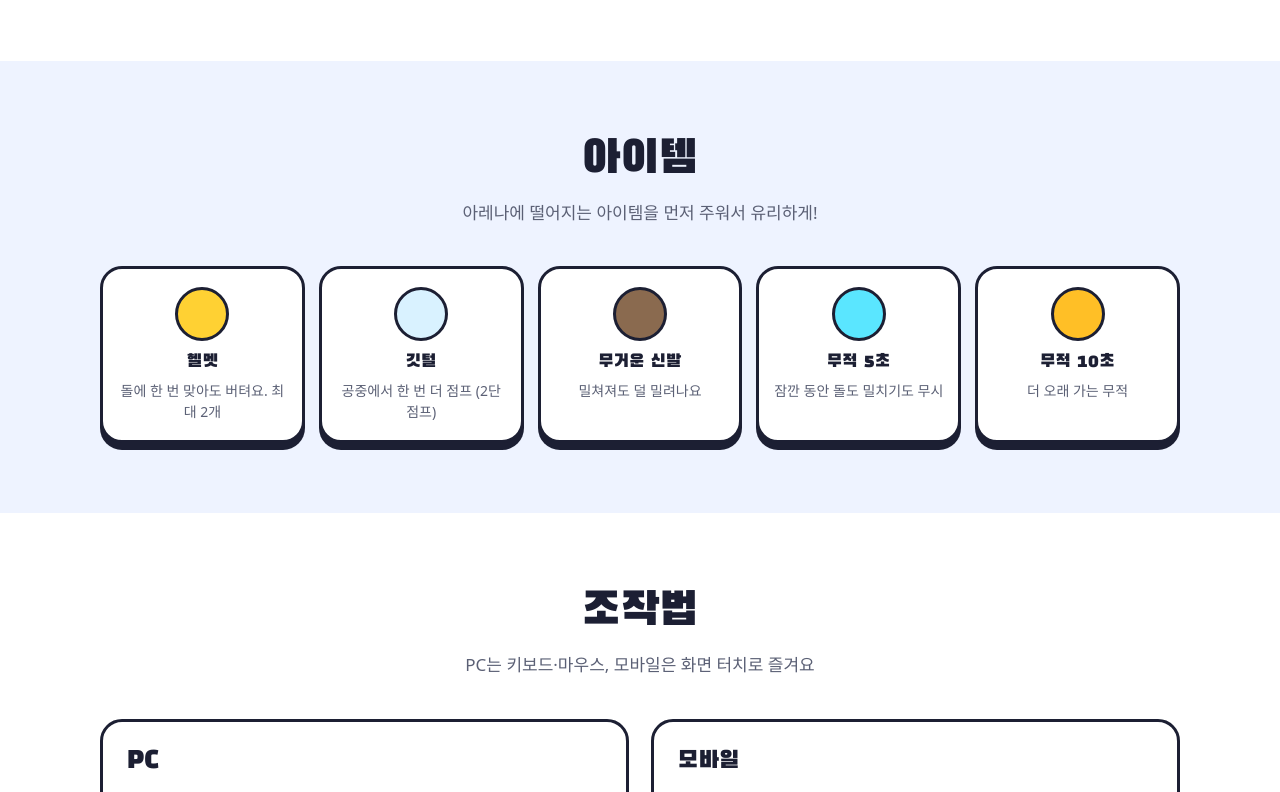
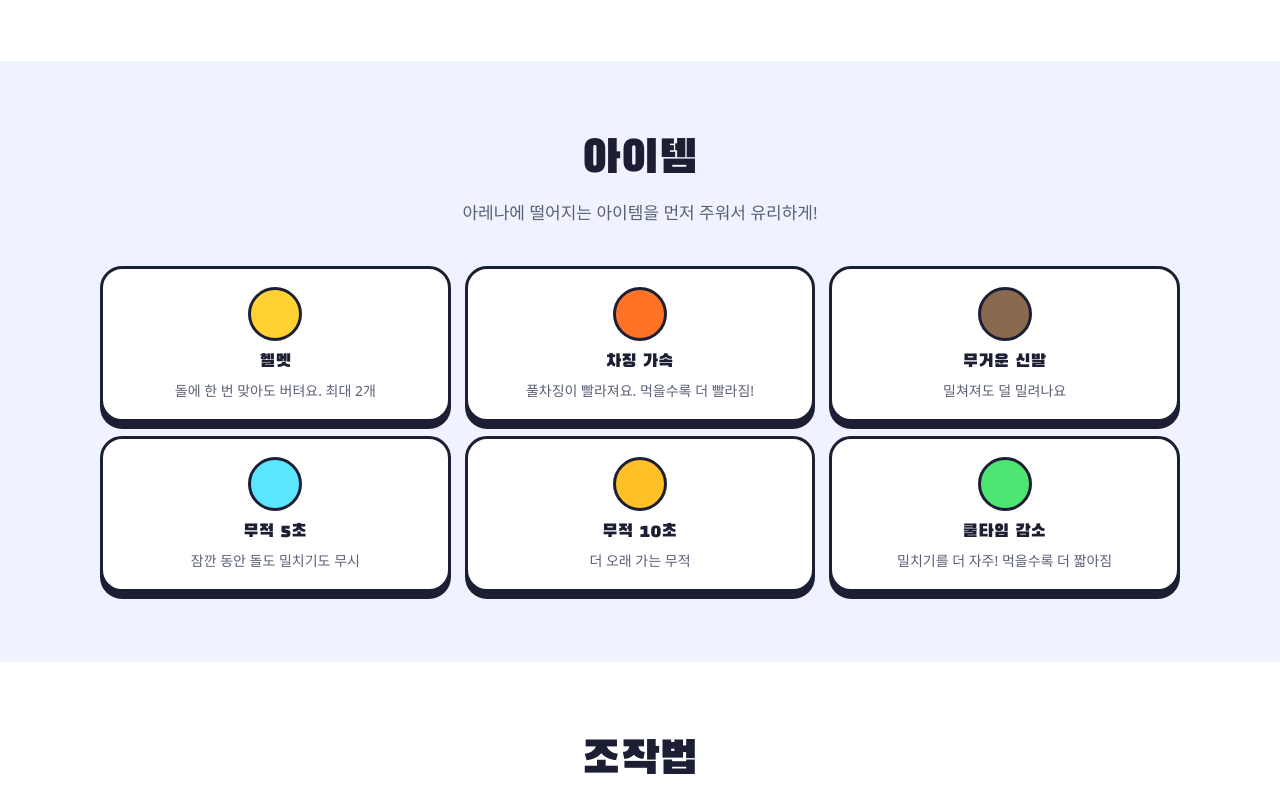
Before and after one commit to cruel-32/casual_games, a plain HTML site: page deploy/web-landing/about/index.html in a window 1280 px wide. Shown: the part 2272-3064 px from the top of the page. Drawn offline with Linux system fonts and the light colour scheme; files whose address does not match are found by name.

Commit message:
feat: Update game mechanics and item interactions
- Updated protocol version from 3 to 4 in net.gd for server-client communication.
- Changed item mechanics in item.gd to include new items: Charge Up and Cool Down, with stacking effects.
- Adjusted item weights in rock_dodge_game.gd to reflect new item types.
- Modified fighter.gd to implement charge stacks and cooldown stacks, affecting gameplay dynamics.
- Enhanced HUD display in hud.gd to show new item effects.
- Updated README.md to reflect changes in protocol version and item mechanics.
- Added a new shader for invulnerability shield in shield.gdshader.
- Adjusted grass generation logic in grass.gd to improve visual performance.
- Reduced grass radius in world.gd for better rendering performance.

```diff
--- a/deploy/web-landing/about/index.html
+++ b/deploy/web-landing/about/index.html
@@ -110,7 +110,7 @@ section.blue .sec-sub { color: #eef4ff; }
 .step p { margin: 0; color: var(--muted); line-height: 1.55; font-size: 15px; }
 
 /* 아이템 */
-.items { display: grid; grid-template-columns: repeat(5, 1fr); gap: 14px; }
+.items { display: grid; grid-template-columns: repeat(3, 1fr); gap: 14px; }
 @media (max-width: 860px) { .items { grid-template-columns: repeat(2, 1fr); } }
 .item { text-align: center; padding: 18px 12px; }
 .item .dot { width: 54px; height: 54px; border-radius: 50%; margin: 0 auto 10px; border: 3px solid var(--ink); }
@@ -185,7 +185,7 @@ footer a { color: #fff; }
       <div class="card feat">
         <div class="icon" style="background:#fff3c4">💥</div>
         <h3 class="disp">밀쳐내고</h3>
-        <p>다른 플레이어를 밀쳐 돌 밑으로 보내 버리세요. 꾹 눌러 차징하면 멀리 돌진하며 잠깐 무적이 됩니다.</p>
+        <p>다른 플레이어를 밀쳐 돌 밑으로 보내 버리세요. 꾹 눌러 차징하면 더 멀리 돌진해요.</p>
       </div>
       <div class="card feat">
         <div class="icon" style="background:#dff5e6">🏆</div>
@@ -227,10 +227,11 @@ footer a { color: #fff; }
     <p class="sec-sub">아레나에 떨어지는 아이템을 먼저 주워서 유리하게!</p>
     <div class="items">
       <div class="card item"><div class="dot" style="background:#ffd133"></div><h4 class="disp">헬멧</h4><p>돌에 한 번 맞아도 버텨요. 최대 2개</p></div>
-      <div class="card item"><div class="dot" style="background:#d9f2ff"></div><h4 class="disp">깃털</h4><p>공중에서 한 번 더 점프 (2단 점프)</p></div>
+      <div class="card item"><div class="dot" style="background:#ff7326"></div><h4 class="disp">차징 가속</h4><p>풀차징이 빨라져요. 먹을수록 더 빨라짐!</p></div>
       <div class="card item"><div class="dot" style="background:#8a6a4f"></div><h4 class="disp">무거운 신발</h4><p>밀쳐져도 덜 밀려나요</p></div>
       <div class="card item"><div class="dot" style="background:#5ae6ff"></div><h4 class="disp">무적 5초</h4><p>잠깐 동안 돌도 밀치기도 무시</p></div>
       <div class="card item"><div class="dot" style="background:#ffbf26"></div><h4 class="disp">무적 10초</h4><p>더 오래 가는 무적</p></div>
+      <div class="card item"><div class="dot" style="background:#4de673"></div><h4 class="disp">쿨타임 감소</h4><p>밀치기를 더 자주! 먹을수록 더 짧아짐</p></div>
     </div>
   </div>
 </section>
```
Also changed, not shown: README.md, 9 other files.
